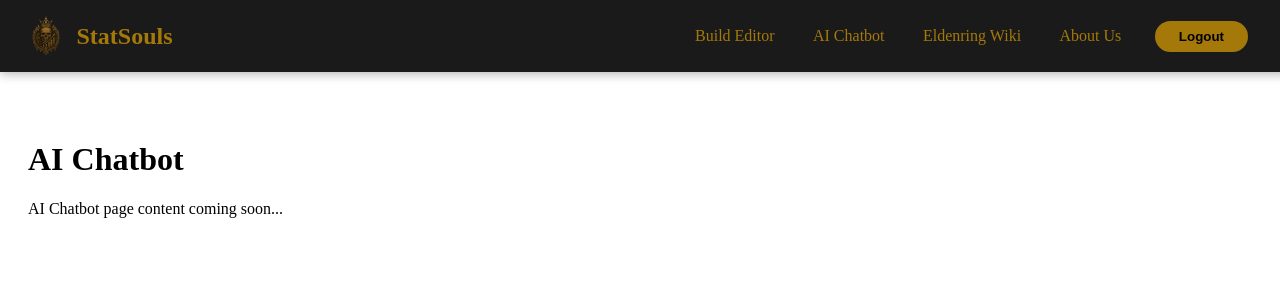
After one commit to EDHJH/Sofware_Major_EDH-main, a Flask app: template Frontend/templates/ai-chatbot.html in a window 1280 px wide. The commit adds this page. Shown: the top 300 px of the page. Run offline with Flask 3, Linux system fonts and the light colour scheme; the template is opened without the code that fills it, so the values that code supplies are empty.

Commit message:
page_links

```diff
--- a/Backend/server.py
+++ b/Backend/server.py
@@ -1,6 +1,7 @@
 from flask import Flask, render_template, request, jsonify, session, redirect, url_for
 from flask_sqlalchemy import SQLAlchemy
 from werkzeug.security import generate_password_hash, check_password_hash
+from functools import wraps  # Add this import
 import os
 import re
 
@@ -103,6 +104,7 @@ def page_not_found(e):
     return jsonify(error=str(e)), 404
 
 def login_required(f):
+    @wraps(f)  # Add this decorator
     def decorated_function(*args, **kwargs):
         if 'user_id' not in session:
             return redirect(url_for('index'))
@@ -115,6 +117,21 @@ def dashboard():
         return redirect(url_for('index'))
     return render_template('home.html')
 
+@app.route('/build-editor')
+@login_required
+def build_editor():
+    return render_template('build-editor.html')
+
+@app.route('/ai-chatbot')
+@login_required
+def ai_chatbot():
+    return render_template('ai-chatbot.html')
+
+@app.route('/about')
+@login_required
+def about():
+    return render_template('about.html')
+
 # Move db.create_all() here to ensure model is defined first
 with app.app_context():
     # Drop all tables and recreate them
--- /dev/null
+++ b/Frontend/templates/ai-chatbot.html
@@ -0,0 +1,50 @@
+<!DOCTYPE html>
+<html lang="en">
+<head>
+    <meta charset="UTF-8">
+    <meta name="viewport" content="width=device-width, initial-scale=1.0">
+    <title>AI Chatbot - StatSouls</title>
+    <link rel="stylesheet" href="{{ url_for('static', filename='css/header.css') }}">
+</head>
+<body>
+    <header class="header">
+        <a href="/dashboard" class="header__logo-container">
+            <img src="{{ url_for('static', filename='assets/Logo-short.png') }}" alt="Logo" class="header__logo-img">
+            <span class="header__logo">StatSouls</span>
+        </a>
+        <nav class="header__nav">
+            <a href="/build-editor" class="nav__link">Build Editor</a>
+            <a href="/ai-chatbot" class="nav__link">AI Chatbot</a>
+            <div class="nav__dropdown">
+                <a href="#" class="nav__link dropdown-toggle">Eldenring Wiki</a>
+                <div class="dropdown-content">
+                    <a href="https://eldenring.fandom.com/wiki/Melee_Armaments" target="_blank" class="dropdown-item">Weapons <i class="ri-sword-line"></i></a>
+                    <a href="https://eldenring.fandom.com/wiki/Sorceries" target="_blank" class="dropdown-item">Spells <i class="ri-book-2-line"></i></a>
+                    <a href="https://eldenring.fandom.com/wiki/Armor" target="_blank" class="dropdown-item">Armour <i class="ri-shield-line"></i></a>
+                    <a href="https://eldenring.fandom.com/wiki/Incantations" target="_blank" class="dropdown-item">Incantations <i class="ri-magic-line"></i></a>
+                    <a href="https://eldenring.fandom.com/wiki/Talismans" target="_blank" class="dropdown-item">Talisman <img src="{{ url_for('static', filename='assets/talisman-icon.png') }}" class="dropdown-icon" alt="talisman"></a>
+                    <a href="https://eldenring.fandom.com/wiki/Ashes_of_War" target="_blank" class="dropdown-item">Ash of War <i class="ri-sword-fill"></i></a>
+                    <a href="https://eldenring.fandom.com/wiki/Spirit_Ashes" target="_blank" class="dropdown-item">Spirit Ashes <i class="ri-ghost-line"></i></a>
+                </div>
+            </div>
+            <a href="/about" class="nav__link">About Us</a>
+            <button onclick="logout()" class="logout-btn">Logout</button>
+        </nav>
+    </header>
+
+    <main style="margin-top: 100px; padding: 20px;">
+        <h1>AI Chatbot</h1>
+        <p>AI Chatbot page content coming soon...</p>
+    </main>
+
+    <script>
+        async function logout() {
+            const response = await fetch('/api/logout');
+            const data = await response.json();
+            if (data.success) {
+                window.location.href = '/';
+            }
+        }
+    </script>
+</body>
+</html>
```
Also changed, not shown: Frontend/templates/about.html (added, +50 -0 lines), Frontend/templates/build-editor.html (added, +50 -0 lines), Frontend/templates/home.html (+10 -10 lines), instance/userdatabase.db.
